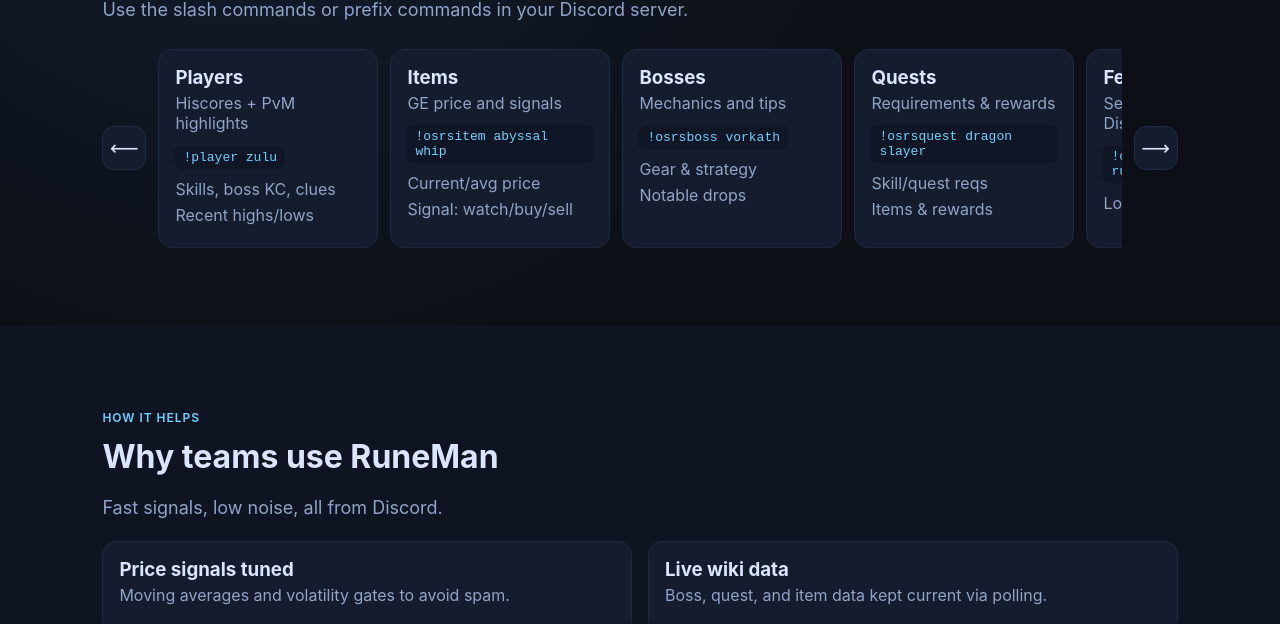
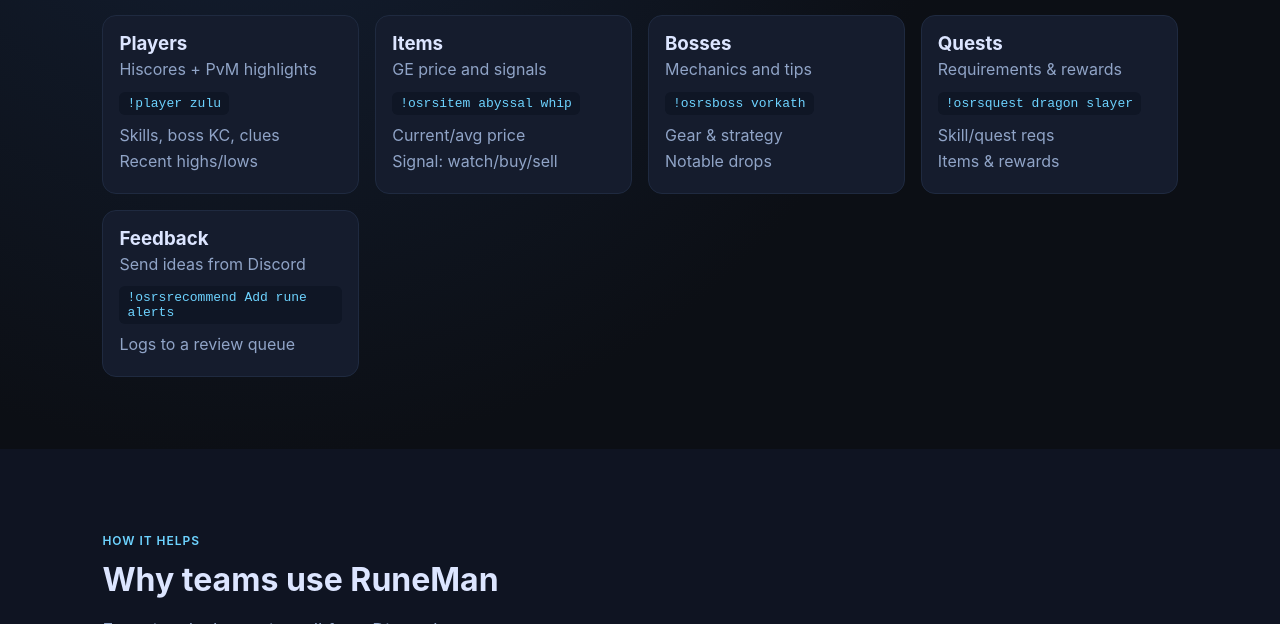
Before and after one commit to Natew241/RuneManBotPage, a plain HTML site: page index.html in a window 1280 px wide. Shown: the part 551-1175 px from the top of the page. Drawn offline with Linux system fonts and the light colour scheme.

Commit message:
removed unneeded wording

```diff
--- a/index.html
+++ b/index.html
@@ -23,7 +23,6 @@
           <div class="line"><span class="label">Current</span><span class="value">1,940,000 gp</span></div>
           <div class="line"><span class="label">24h avg</span><span class="value">1,915,500 gp</span></div>
           <div class="line"><span class="label">Signal</span><span class="badge warn">Watch</span></div>
-          <p class="hint">Signals consider moving averages and volatility to avoid spammy pings.</p>
         </div>
       </div>
     </div>
@@ -36,9 +35,7 @@
         <h2>What you can ask</h2>
         <p class="lede">Use the slash commands or prefix commands in your Discord server.</p>
       </div>
-      <div class="slider">
-        <button class="slider__btn" data-dir="-1" aria-label="Scroll commands left">⟵</button>
-        <div class="slider__track" id="commands-track">
+      <div class="grid cards">
         <div class="card">
           <h3>Players</h3>
           <p class="muted">Hiscores + PvM highlights</p>
@@ -84,8 +81,6 @@
           </ul>
         </div>
       </div>
-        <button class="slider__btn" data-dir="1" aria-label="Scroll commands right">⟶</button>
-      </div>
     </section>
 
     <section class="section alt">
@@ -111,16 +106,5 @@
     <p>RuneMan Bot · Old School RuneScape</p>
   </footer>
 
-  <script>
-    const track = document.getElementById('commands-track');
-    const buttons = document.querySelectorAll('.slider__btn');
-    buttons.forEach(btn => {
-      btn.addEventListener('click', () => {
-        const dir = Number(btn.dataset.dir);
-        const scrollAmount = track.clientWidth * 0.7;
-        track.scrollBy({ left: dir * scrollAmount, behavior: 'smooth' });
-      });
-    });
-  </script>
 </body>
 </html>
--- a/styles.css
+++ b/styles.css
@@ -55,36 +55,7 @@ body {
 .grid { display: grid; grid-template-columns: repeat(auto-fit, minmax(220px, 1fr)); gap: 16px; }
 .grid.two { grid-template-columns: repeat(auto-fit, minmax(280px, 1fr)); }
 
-.slider {
-  display: grid;
-  grid-template-columns: auto 1fr auto;
-  gap: 12px;
-  align-items: center;
-}
-.slider__track {
-  display: grid;
-  grid-auto-flow: column;
-  grid-auto-columns: minmax(220px, 1fr);
-  gap: 12px;
-  overflow-x: auto;
-  scroll-behavior: smooth;
-  scroll-snap-type: x mandatory;
-  padding: 6px;
-}
-.slider__track::-webkit-scrollbar { display: none; }
-.slider__track > .card { scroll-snap-align: start; min-width: 220px; }
-.slider__btn {
-  background: var(--card);
-  border: 1px solid var(--border);
-  color: var(--text);
-  border-radius: 12px;
-  width: 44px;
-  height: 44px;
-  cursor: pointer;
-  font-size: 20px;
-  transition: border-color 0.2s ease, transform 0.15s ease;
-}
-.slider__btn:hover { border-color: var(--accent); transform: translateY(-1px); }
+.grid.cards { grid-template-columns: repeat(auto-fit, minmax(240px, 1fr)); }
 
 .card { background: var(--card); border: 1px solid var(--border); border-radius: 14px; padding: 16px; }
 .card h3 { margin: 0 0 4px; }
```
Lines whose indentation alone changed are shown as unchanged.
